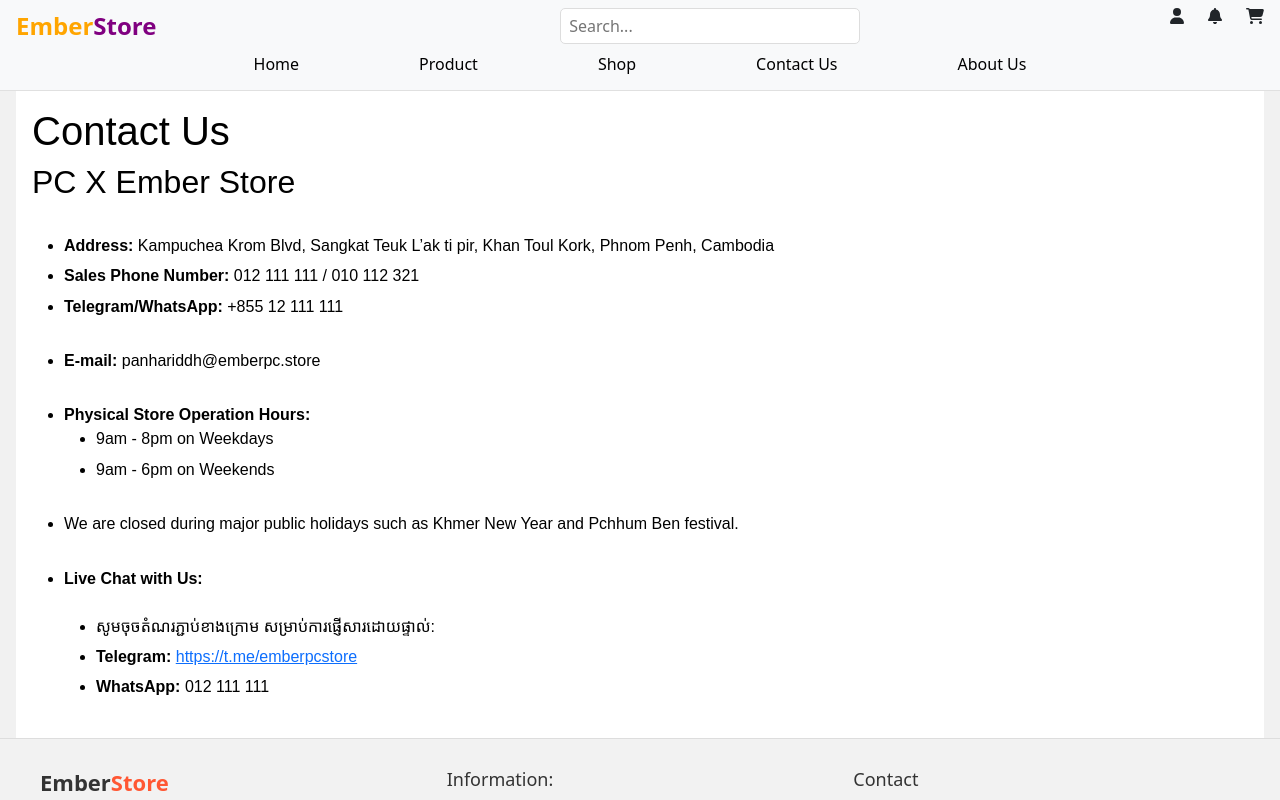
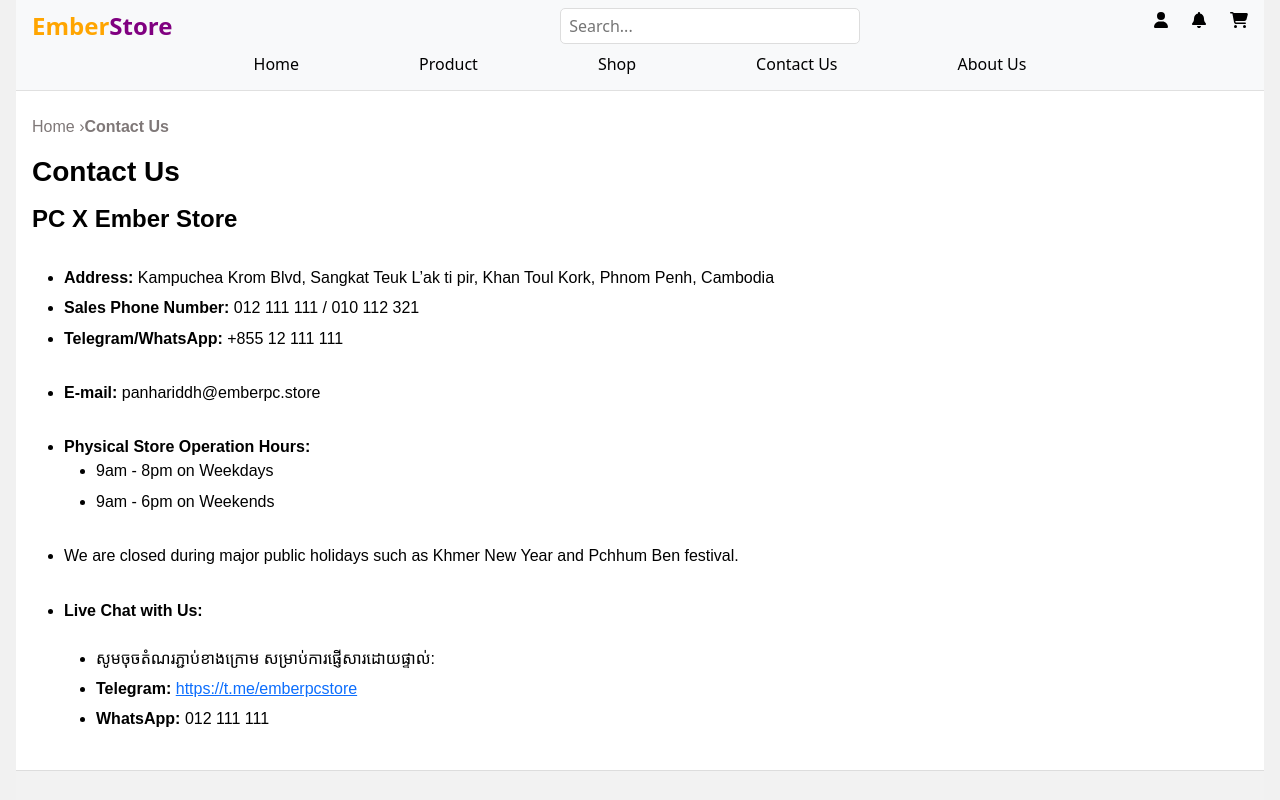
Before and after one commit to Panhariddh/E-Commerce, a Vue app: page /contact in a window 1280 px wide. Shown: the top 800 px of the page. Built offline with nearby package versions, Linux system fonts and the light colour scheme.

Commit message:
Create routes for 3 icons with Header

```diff
--- a/src/App.vue
+++ b/src/App.vue
@@ -7,11 +7,11 @@
 <template>
   <div class="app">
     <div>
-      <HeaderComponent />
+
       <main>
         <router-view />
       </main>
-      <FooterComponent />
+
     </div>
   </div>
 </template>
--- a/src/components/HeaderComponent.vue
+++ b/src/components/HeaderComponent.vue
@@ -11,9 +11,15 @@
       <div class="actions">
         <input type="text" placeholder="Search..." class="search-bar" />
         <div class="icons">
-          <i class="fas fa-user" title="User"></i>
-          <i class="fas fa-bell" title="Notifications"></i>
-          <i class="fas fa-shopping-cart" title="Cart"></i>
+          <router-link to="/login" title="User">
+            <i class="fas fa-user"></i>
+          </router-link>
+          <router-link to="/notifications" title="Notifications">
+            <i class="fas fa-bell"></i>
+          </router-link>
+          <router-link to="/cart" title="Cart">
+            <i class="fas fa-shopping-cart"></i>
+          </router-link>
         </div>
       </div>
     </div>
@@ -78,9 +84,19 @@
   right: 0; /* Icons aligned to the far right */
 }
 
+.icons a {
+  color: black; /* Set the icon color to black */
+  text-decoration: none; /* Remove any underline */
+}
+
+.icons a:hover {
+  color: teal; /* Optional: Change color on hover */
+}
+
 .icons i {
   font-size: 1.2rem;
   cursor: pointer;
+  color: black;
 }
 
 /* Bottom Section: Navigation Links */
--- a/src/router/index.js
+++ b/src/router/index.js
@@ -7,6 +7,8 @@
 import Contact from '@/views/Contact.vue'
 import About from '@/views/About.vue'
 import Login from '@/views/Login.vue'  // import the Login component
+// import Notifications from '@/views/Notifications.vue'; // New notifications view
+// import Cart from '@/views/Cart.vue'; // New cart view
 
 const router = createRouter({
   history: createWebHistory(import.meta.env.BASE_URL),
@@ -36,17 +38,25 @@
       name: 'about',
       component: About,
     },
-
-    {
-      path:'/',
-      redirect: '/login',
-    },
-
     {
       path: '/login',  // Add the login route
       name: 'login',
       component: Login,
     },
+    // {
+    //   path: '/notifications',
+    //   name: 'notifications',
+    //   component: Notifications,
+    // },
+    // {
+    //   path: '/cart',
+    //   name: 'cart',
+    //   component: Cart,
+    // },
+    {
+      path: '/:pathMatch(.*)*',
+      redirect: '/login', // Redirects any undefined route to the login page
+    },
   ],
 })
 
--- a/src/views/About.vue
+++ b/src/views/About.vue
@@ -1,9 +1,8 @@
 <template>
+  <HeaderComponent/>
   <div class="about-us-page">
     <div class="about-us">
-      <nav class="breadcrumb">
-        <a href="#">Home</a> > <span>About Us</span>
-      </nav>
+      <p class="breadcrumb">Home › <b>About Us</b></p>
       <h1>About PC Ember Store</h1>
       <p class="welcome-message">
         Welcome to PC Ember Store, your trusted destination for all things PC!
@@ -24,12 +23,12 @@
       </p>
     </div>
   </div>
+  <FooterComponent/>
 </template>
 
-<script>
-export default {
-  name: "AboutUs",
-};
+<script setup>
+import FooterComponent from '@/components/FooterComponent.vue';
+import HeaderComponent from '@/components/HeaderComponent.vue';
 </script>
 
 <style scoped>
@@ -51,10 +50,12 @@
 }
 
 .breadcrumb {
-  font-size: 14px;
-  margin-bottom: 10px;
-  color: #007bff; /* Clear link color */
-}
+    color: #7f7878;
+    font-size: 16px;
+    margin-top: 0.5rem;
+    z-index: 1;
+    position: relative;
+  }
 
 h1 {
   font-size: 24px;
--- a/src/views/Contact.vue
+++ b/src/views/Contact.vue
@@ -1,7 +1,9 @@
 <template>
+  <HeaderComponent/>
   <div class="contact-page">
-    <h1>Contact Us</h1>
-    <h2>PC X Ember Store</h2><br>
+    <p class="breadcrumb">Home › <b>Contact Us</b></p>
+    <h1 class="contact-title">Contact Us</h1>
+    <h2 class="store-name">PC X Ember Store</h2><br>
     <ul>
       <li><strong>Address:</strong> Kampuchea Krom Blvd, Sangkat Teuk L’ak ti pir, Khan Toul Kork, Phnom Penh, Cambodia</li>
       <li><strong>Sales Phone Number:</strong> 012 111 111 / 010 112 321</li>
@@ -23,9 +25,13 @@
       </li>
     </ul>
   </div>
+  <FooterComponent/>
 </template>
 
 <script setup>
+import FooterComponent from '@/components/FooterComponent.vue';
+import HeaderComponent from '@/components/HeaderComponent.vue';
+
 </script>
 
 <style>
@@ -39,14 +45,24 @@
   background-color: #ffffff;
 }
 
-h1 {
-  font-size: 28px;
+.breadcrumb {
+    color: #7f7878;
+    font-size: 16px;
+    margin-top: 0.5rem;
+    z-index: 1;
+    position: relative;
+  }
+
+.contact-title {
+  font-size: 28px; /* Adjust as needed */
   margin-bottom: 1rem;
+  font-weight: bold;
 }
 
-h2 {
-  font-size: 24px;
+.store-name {
+  font-size: 24px; /* Adjust as needed */
   margin-bottom: 0.5rem;
+  font-weight: bold;
 }
 
 ul {
--- a/src/views/Home.vue
+++ b/src/views/Home.vue
@@ -1,9 +1,11 @@
 <template>
     <div>
+      <HeaderComponent/>
       <HeroSection />
       <AnimationImage/>
       <BrandList />
       <ProductGallery />
+      <FooterComponent/>
     </div>
   </template>
 
@@ -12,4 +14,6 @@
   import BrandList from '@/components/BrandList.vue'
   import ProductGallery from '@/components/ProductGallery.vue'
   import AnimationImage from '@/components/AnimationImage.vue'
+import HeaderComponent from '@/components/HeaderComponent.vue';
+import FooterComponent from '@/components/FooterComponent.vue';
   </script>
--- a/src/views/Product.vue
+++ b/src/views/Product.vue
@@ -1,11 +1,16 @@
 <template>
+  <HeaderComponent/>
     <div>
       <h1>Welcome to EmberStore</h1>
       <p class="pp">This is the Product page.</p>
     </div>
+    <FooterComponent/>
   </template>
 
   <script setup>
+import FooterComponent from '@/components/FooterComponent.vue';
+import HeaderComponent from '@/components/HeaderComponent.vue';
+
   </script>
 
   <style>
--- a/src/views/Shop.vue
+++ b/src/views/Shop.vue
@@ -1,11 +1,15 @@
 <template>
+  <HeaderComponent/>
     <div>
       <h1>Welcome to EmberStore</h1>
       <p class="ps">This is the Shop page.</p>
     </div>
+    <FooterComponent/>
   </template>
 
   <script setup>
+import FooterComponent from '@/components/FooterComponent.vue';
+import HeaderComponent from '@/components/HeaderComponent.vue';
   </script>
 
   <style>
```
